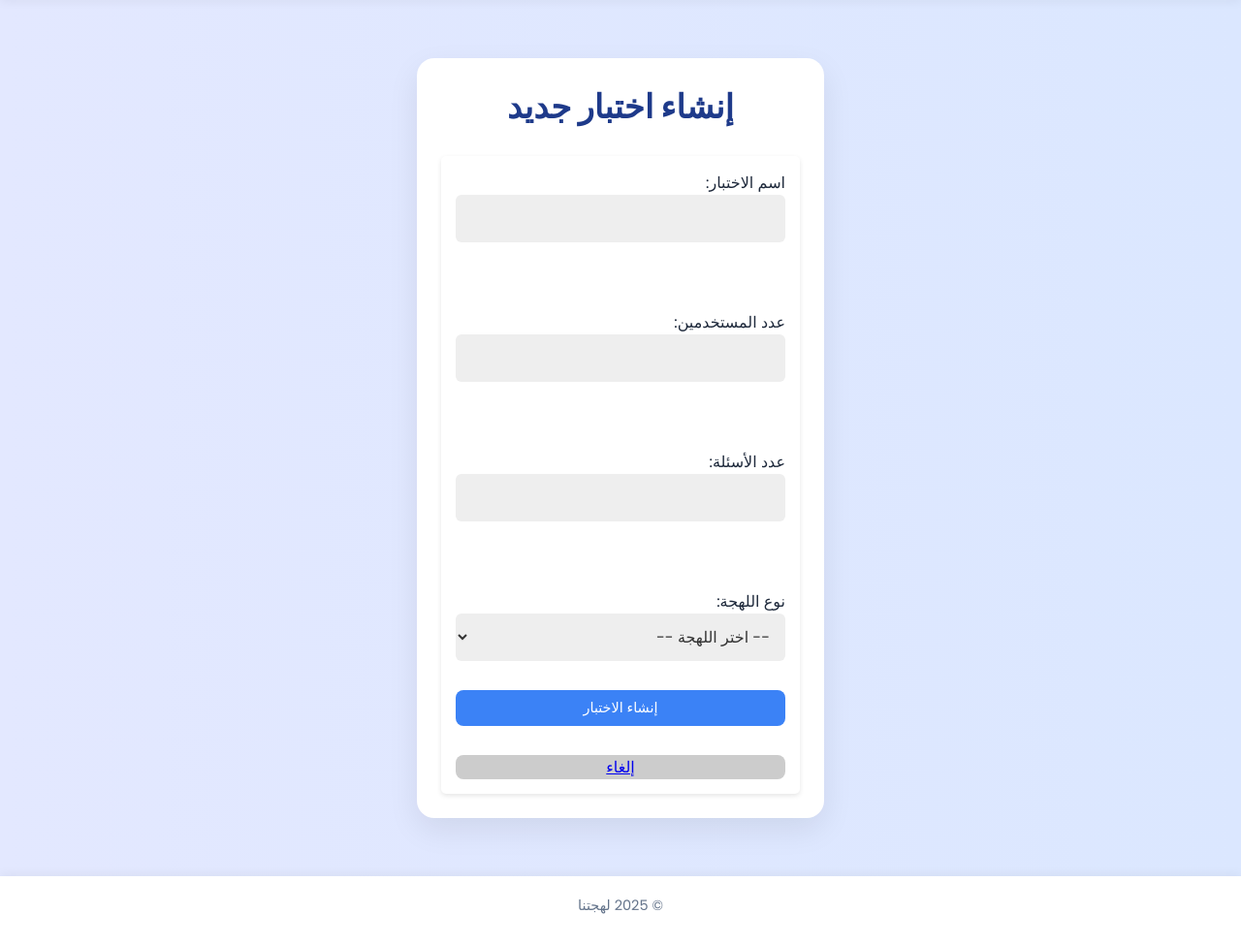
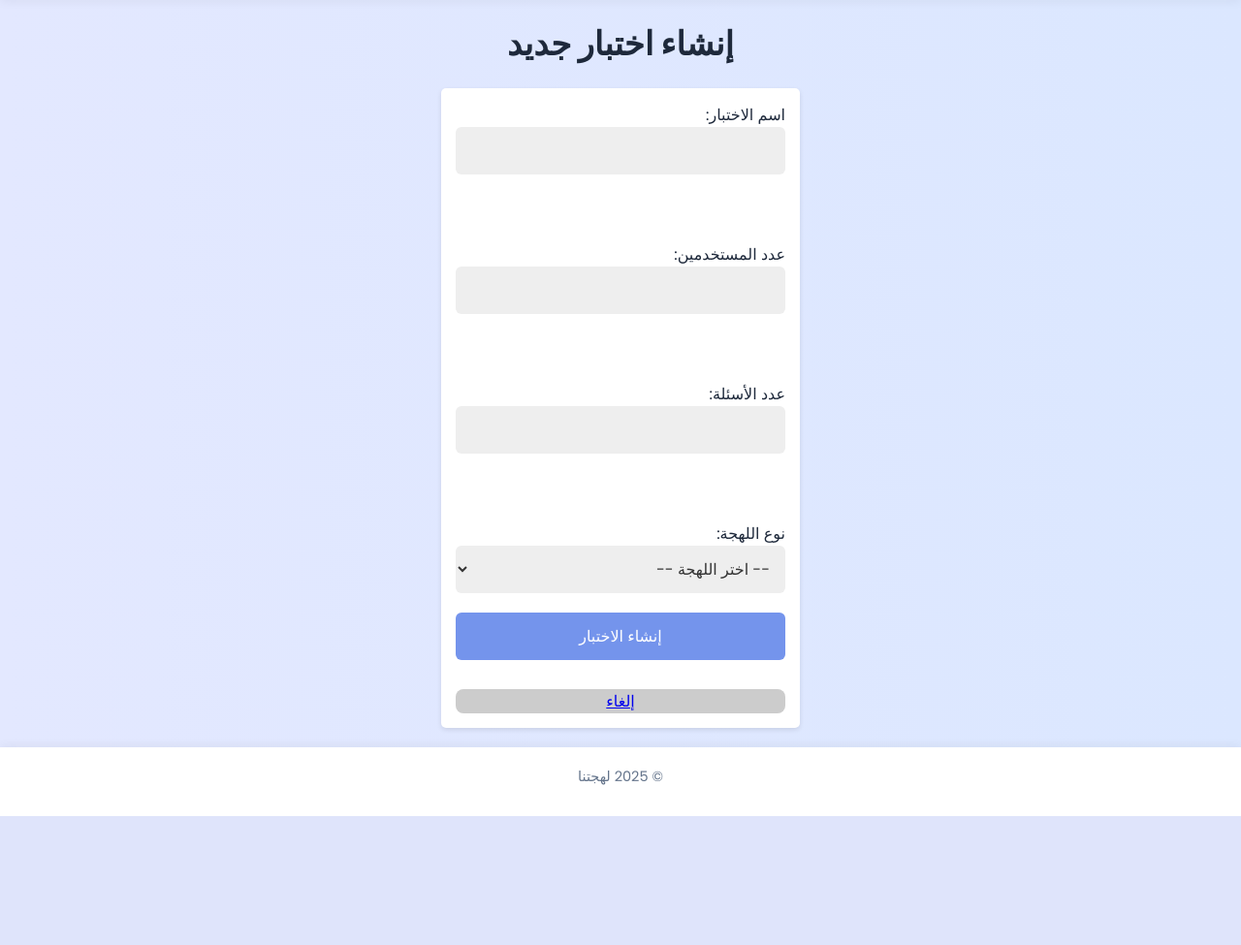
Before and after one commit to AmrBinMohmmad/Turath, a PHP site: page /create_project.php in a window 1280 px wide. Shown: the part 96-1071 px from the top of the page at 97% size. After the commit the page ends 938 px from the top, so only its background shows below. Run offline with PHP 8.4, Linux system fonts and the light colour scheme; data comes from the database, SQL or seed files in the repository; data that the repository does not hold is empty.

Commit message:
Update style.css

```diff
--- a/style.css
+++ b/style.css
@@ -1017,87 +1017,7 @@ footer {
     padding: 14px;
   }
 }
-.admin-wrapper {
-  max-width: 1100px;
-  margin: 40px auto;
-  background: #fff;
-  border-radius: 18px;
-  box-shadow: 0 12px 32px rgba(0,0,0,0.08);
-  padding: 25px;
-}
 
-.admin-wrapper h2 {
-  text-align: center;
-  margin-bottom: 25px;
-  color: #1e3a8a;
-}
-
-.admin-cards-grid {
-  display: grid;
-  grid-template-columns: repeat(auto-fit, minmax(260px, 1fr));
-  gap: 18px;
-  direction: rtl;
-  justify-items: start;
-  align-items: start;
-}
-
-
-.project-card {
-  padding: 16px 18px;
-  border: 1px solid #e5e7eb;
-  background: #ffffff;
-  border-radius: 10px;
-  box-shadow: 0 4px 12px rgba(0,0,0,0.04);
-  transition: .2s ease;
-}
-
-.project-card:hover {
-  transform: translateY(-4px);
-  border-color: #c7d2fe;
-  box-shadow: 0 14px 30px rgba(148,163,184,0.35);
-}
-
-.project-card strong {
-  font-size: 1.1em;
-  color: #334155;
-}
-
-.view-btn {
-  display: inline-block;
-  margin-top: 10px;
-  background: #3b82f6;
-  color: #fff;
-  padding: 8px 18px;
-  border-radius: 8px;
-  font-size: .9rem;
-  text-decoration: none;
-  transition: .2s ease;
-}
-
-.view-btn:hover {
-  background: #1e60d3;
-  transform: translateY(-1px);
-}
-
-.create-btn {
-  display: block;
-  width: 100%;
-  text-align: center;
-  margin-top: 25px;
-  background: #22c55e;
-  color: #fff;
-  padding: 12px;
-  font-size: 1rem;
-  font-weight: bold;
-  border-radius: 10px;
-  text-decoration: none;
-  transition: .3s ease;
-}
-
-.create-btn:hover {
-  background: #16a34a;
-  transform: translateY(-2px);
-}
 /* ===== صفحة حل الاختبار (answer_project) ===== */
 
 .quiz-page {
```
